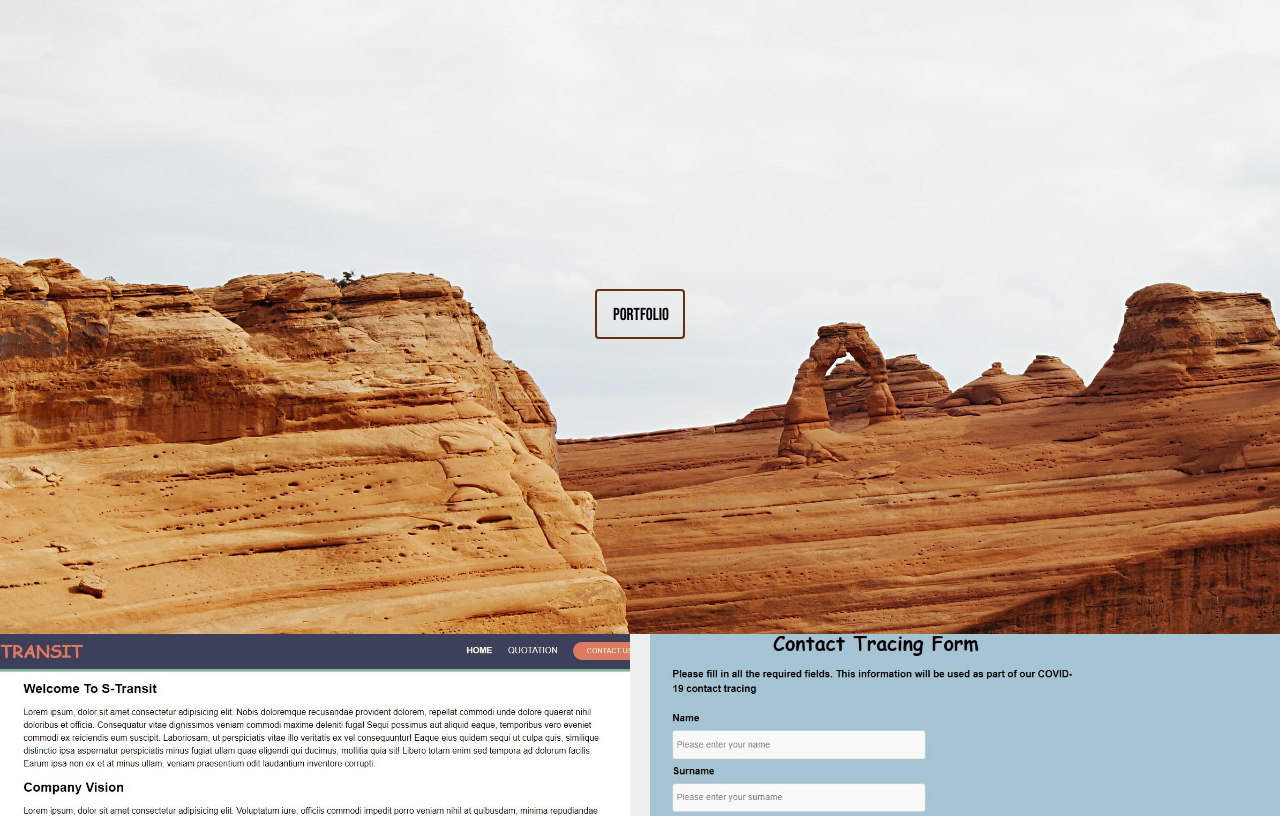
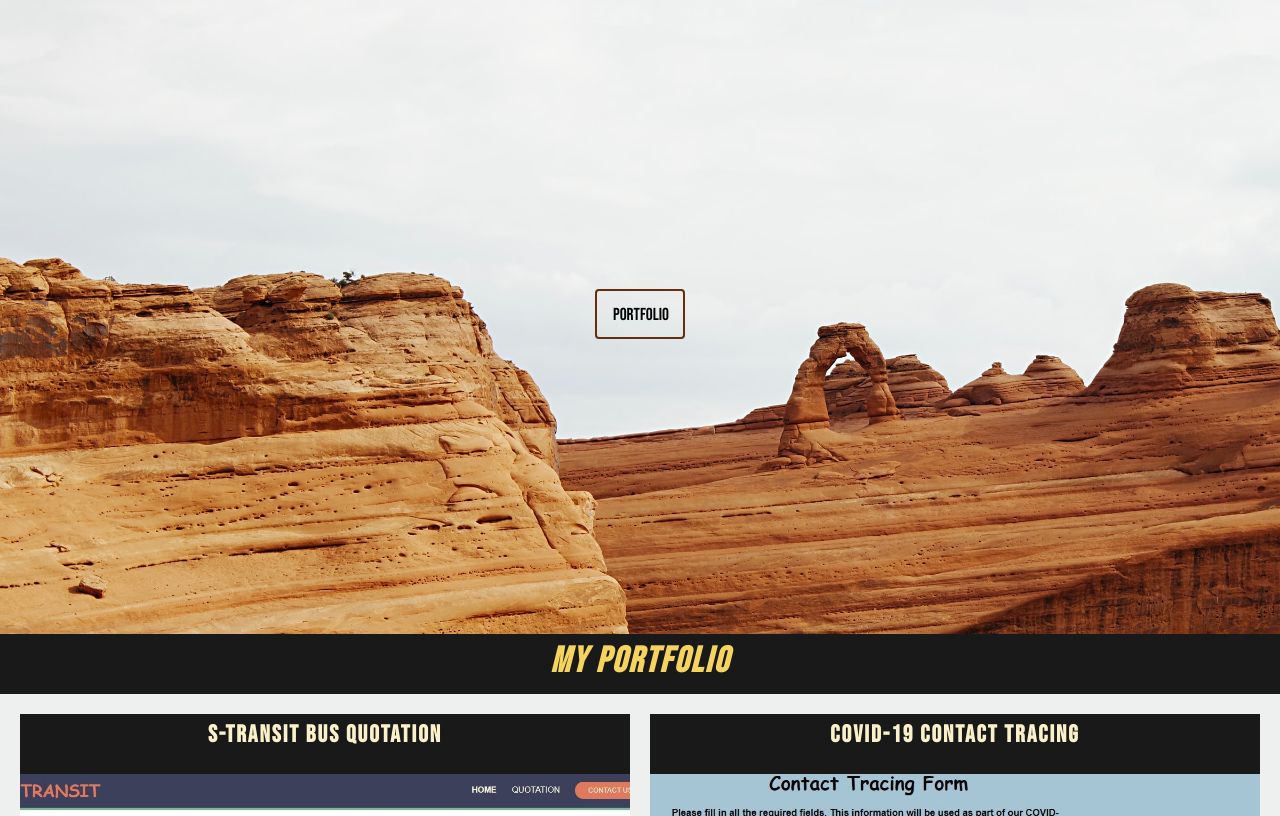
Before and after one commit to iknowtavonga/august-2020-portfolio, a plain HTML site: page index.html in a window 1280 px wide. Shown: the part 136-952 px from the top of the page. Drawn offline with nearby package versions, Linux system fonts and the light colour scheme.

Commit message:
portfolio section styled
css grid has been implemented on portfolio section with titles above the section

```diff
--- a/css/style.css
+++ b/css/style.css
@@ -100,11 +100,43 @@ nav{
 }
 
 /*Portfolio Projects section*/
+.section-title{
+    background: #191919;
+    height: 48px;
+    padding: 6px 24px;
+    text-align: center;
+    color: #F4D35E;
+    margin: 0px;
+    font-family: 'Bebas Neue', cursive;
+    letter-spacing: 2px;
+    font-size: 24px;
+    font-style: italic;
+    text-transform: uppercase;
+}
+
+.section-title h2{
+    margin: 0;
+}
 
 #projects{
+    padding: 20px;
     display: grid;
     grid-template-columns:repeat(2, 1fr);
     grid-gap: 20px;
+}
+
+.project h3{
+    background: #191919;
+    height: 48px;
+    padding: 6px 24px;
+    text-align: center;
+    color: #FAF0CA;
+    margin: 0px;
+    font-family: 'Bebas Neue', cursive;
+    letter-spacing: 2px;
+    font-size: 24px;
+    text-transform: uppercase;
+    margin: 0;
 }
 
 .project img{
--- a/index.html
+++ b/index.html
@@ -14,26 +14,32 @@
     </div>
     <nav class="navigation">
         <a href="#">home</a>
-        <a href="#projects">my work</a>
+        <a href="#portfolio-title">my work</a>
         <a href="#">about me</a>
         <a href="#">contact me</a>
     </nav>
 
     <div id="showcase">
-        <button><a href="#">Portfolio</a></button>
+        <button><a href="#portfolio-title">Portfolio</a></button>
     </div>
-
+    <div class="section-title" id="portfolio-title">
+        <h2>My Portfolio</h2>
+    </div>
     <div id="projects">
         <div class="project">
+            <h3>S-Transit Bus Quotation</h3>
             <a href="#"><img src="./img/project1.JPG" alt="S-Transit Project"></a>
         </div>
         <div class="project">
+            <h3>COVID-19 Contact Tracing</h3>
             <a href="#"><img src="./img/project2.JPG" alt="Contact Tracing Project"></a>
         </div>
         <div class="project">
+            <h3>Grand-Gin</h3>
             <a href="#"><img src="./img/project3.JPG" alt="Gin Project"></a>
         </div>
         <div class="project">
+            <h3>Technical Documentation Page</h3>
             <a href="#"><img src="./img/project4.JPG" alt="Documentation Project"></a>
         </div>
     </div>
```
